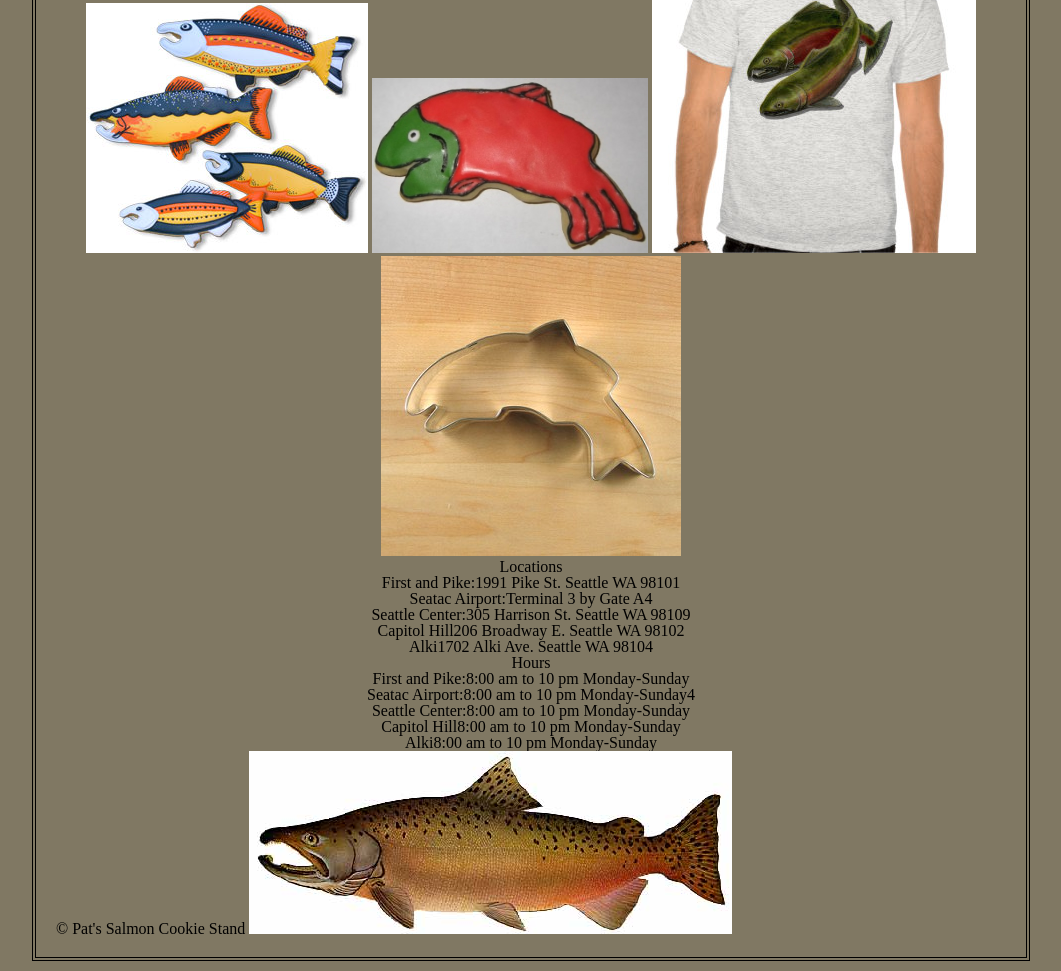
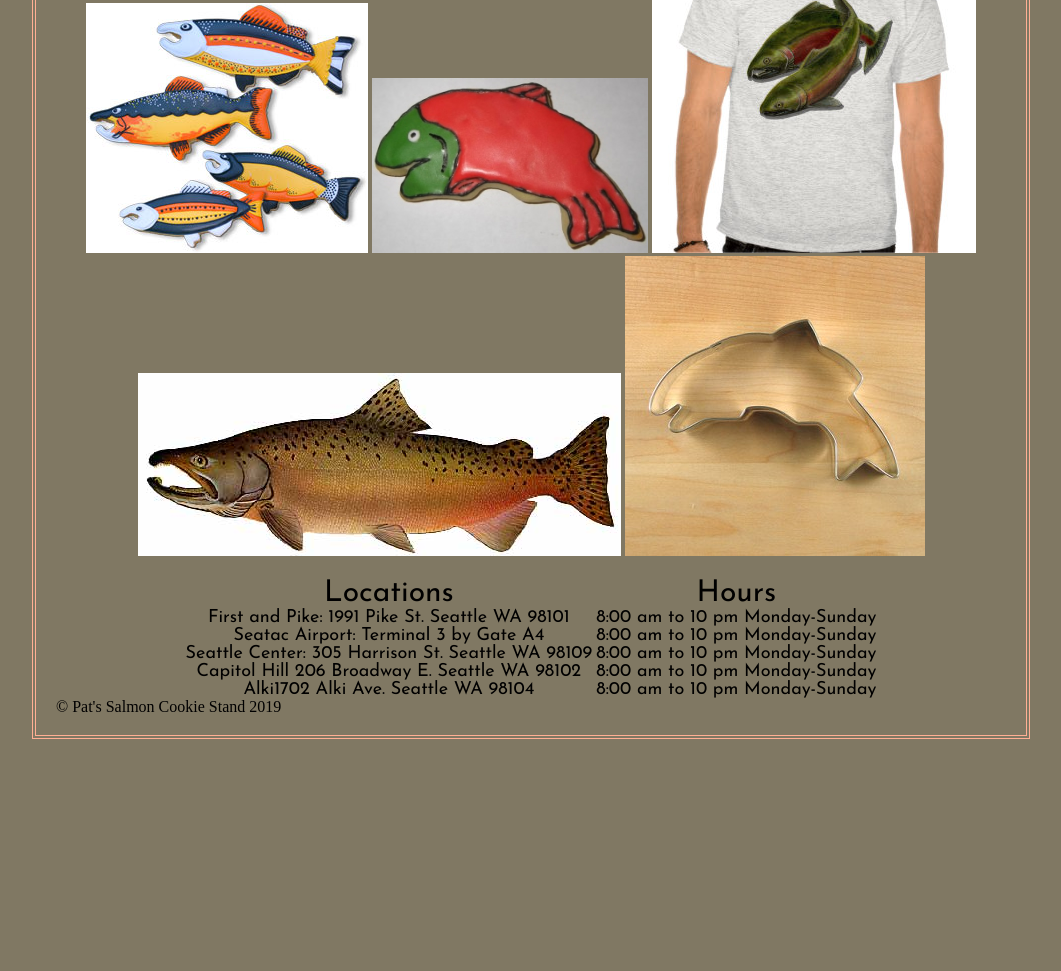
Before and after one commit to dzheng24/cookie-stand, a plain HTML site: page index.html in a window 1280 px wide. Shown: the part 1175-2146 px from the top of the page, without its empty margins (109-1170 px from the left). After the commit the page ends 1924 px from the top, so only its background shows below. Drawn offline with Linux system fonts and the light colour scheme; a web font is replaced by a local one.

```diff
--- a/index.html
+++ b/index.html
@@ -17,9 +17,9 @@
                     <nav>
                         <ul class="nav">
                             <li>Home</li>
-                            <li>Locations</li>
+                            <li><a href = "#location_hours">Locations</a></li>
                             <li><a href = "sale.html">Sales</a></li>
-                            <li>Hours</li>
+                            <li><a href = "#location_hours">Hours</a></li>
                             <li>Contact Us</li>
                         </ul>
                     </nav>
@@ -32,31 +32,34 @@
                             <img class = "together" src = "/img/fish.jpg" alt = "picture of fish drawing">
                             <img class = "together" src = "/img/frosted-cookie.jpg" alt = "picture of first cookie">
                             <img class = "together" src = "/img/shirt.jpg" alt = "picture of fish t-shirt">
+                            <img src = "/img/chinook.jpg" alt = "small fish">
                             <img class = "together" src = "/img/cutter.jpeg" alt = "picture of cutter">
                         </section>
-                        <section>
-                            <h2>Locations</h2>
+                        <section id = "location_hours">
+                            <div class = "locations">
+                                <h2>Locations</h2>
                                 <ul>
-                                    <li><b>First and Pike:</b>1991 Pike St. Seattle WA 98101</li>
-                                    <li><b>Seatac Airport:</b>Terminal 3 by Gate A4</li>
-                                    <li><b>Seattle Center:</b>305 Harrison St. Seattle WA 98109</li>
-                                    <li><b>Capitol Hill</b>206 Broadway E. Seattle WA 98102</li>
-                                    <li><b>Alki</b>1702 Alki Ave. Seattle WA 98104</li>
+                                    <li>First and Pike: 1991 Pike St. Seattle WA 98101</li>
+                                    <li>Seatac Airport: Terminal 3 by Gate A4</li>
+                                    <li>Seattle Center: 305 Harrison St. Seattle WA 98109</li>
+                                    <li>Capitol Hill 206 Broadway E. Seattle WA 98102</li>
+                                    <li>Alki</b>1702 Alki Ave. Seattle WA 98104</li>
                                 </ul>
-
-                            <h2>Hours</h2>
+                            </div>
+                            <div class = "locations">
+                                <h2>Hours</h2>
                                 <ul>
-                                    <li><b>First and Pike:</b>8:00 am to 10 pm Monday-Sunday</li>
-                                    <li><b>Seatac Airport:</b>8:00 am to 10 pm Monday-Sunday4</li>
-                                    <li><b>Seattle Center:</b>8:00 am to 10 pm Monday-Sunday</li>
-                                    <li><b>Capitol Hill</b>8:00 am to 10 pm Monday-Sunday</li>
-                                    <li><b>Alki</b>8:00 am to 10 pm Monday-Sunday</li>
+                                    <li>8:00 am to 10 pm Monday-Sunday</li>
+                                    <li>8:00 am to 10 pm Monday-Sunday</li>
+                                    <li>8:00 am to 10 pm Monday-Sunday</li>
+                                    <li>8:00 am to 10 pm Monday-Sunday</li>
+                                    <li>8:00 am to 10 pm Monday-Sunday</li>
                                 </ul>
+                            </div>
                         </section>
                     </main>
                     <footer>
-                        &copy; Pat's Salmon Cookie Stand
-                        <img src = "/img/chinook.jpg" alt = "fish">
+                        &copy; Pat's Salmon Cookie Stand 2019
                     </footer>
         </div>
 
--- a/style.css
+++ b/style.css
@@ -10,7 +10,7 @@ body{
     max-width: 950px;
     margin: 10px auto 10px auto;
     padding: 20px;
-    border: 4px double #000;
+    border: 4px double #FFAF94;
 }
 
 header{
@@ -27,8 +27,8 @@ h1 {
 }
 
 .nav{
-    border-bottom: 1px solid #000;
-    border-top: 2px solid #000;
+    border-bottom: 1px solid #B36D56;
+    border-top: 2px solid #B36D56;
     font-family: 'Josefin Sans';
     padding: 15px;
     margin: 0px auto 0px auto;
@@ -54,7 +54,7 @@ h1 {
 }
 
 #intro{
-    border-bottom: 1px solid #000;
+    border-bottom: 1px solid #B36D56;
     font-family: Patua One;
     font-size: 28px;
     margin-bottom: 20px;
@@ -69,3 +69,36 @@ section{
     display:inline-block;
     margin: 0px;
 }
+
+h2{
+    font-family: 'Josefin Sans';
+    font-size: 30px;
+
+}
+
+.locations{
+    display: inline-block;
+    margin-top: 20px;
+}
+
+.locations ul li{
+    font-family: 'Josefin Sans';
+    font-size: 18px;
+}
+
+table{
+    border: 1px solid black;
+    margin-top: 20px;
+    width: 90%
+}
+
+th{
+    border: 1px solid black;
+    font-size: 24px;
+    text-align: left;
+}
+
+td{
+    border: 1px solid black;
+    font-size: 18px;
+}
```
